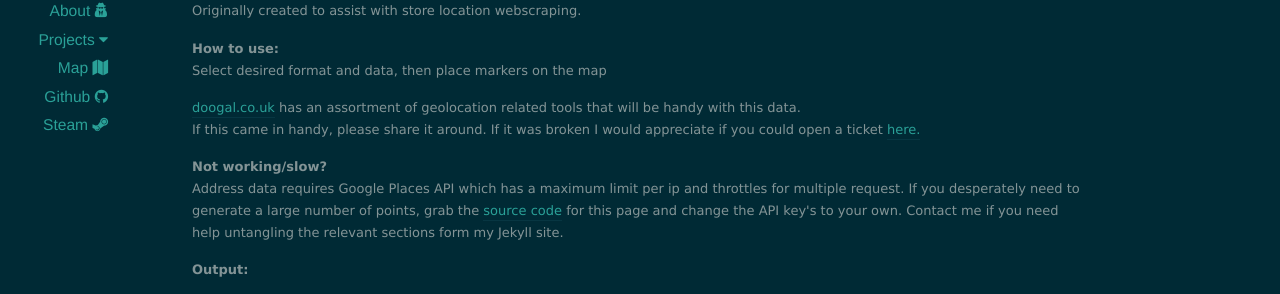
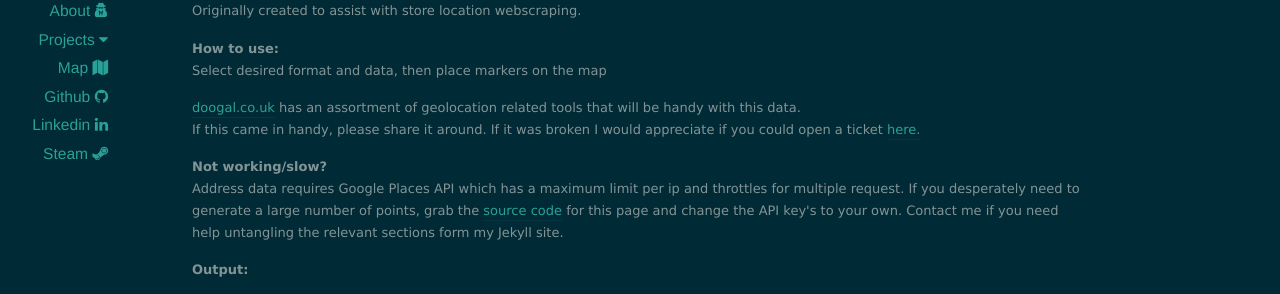
Before and after one commit to boarnoah/boarnoah.github.io, a Jekyll site: the page built from map/index.html, in a window 1280 px wide. Shown: the part 231-525 px from the top of the page. Built offline with Jekyll 4.4.1, drawn with Linux system fonts in a browser that asks for light colours.

Commit message:
Fixed links to point to folders. Added linkedin button.

```diff
--- a/_layouts/default.html
+++ b/_layouts/default.html
@@ -31,18 +31,19 @@
       <nav>
         <ul>
           <li><a href="/">Home <i class="fa fa-home"></i> </a></li>
-          <li><a href="/archives">Archive <i class="fa fa-archive"></i> </a></li>
-          <li><a href="/about">About <i class="fa fa-user-secret"></i> </a></li>
+          <li><a href="/archives/">Archive <i class="fa fa-archive"></i> </a></li>
+          <li><a href="/about/">About <i class="fa fa-user-secret"></i> </a></li>
           <!-- Dropdown sublist for invidiual projects-->
 		  <li id="projectDropDown"><a href="/projects">Projects <i class="fa fa-caret-down"></i></a>
 			<ul id="projectDropDownList">
-				<li><a href="/projects/emseers">Emseers</a></li>
-				<li><a href="/projects/art">Art & YouTube</a></li>
-				<li><a href="/projects/slam">SLAM Robot</a></li>
+				<li><a href="/projects/emseers/">Emseers</a></li>
+				<li><a href="/projects/art/">Art & YouTube</a></li>
+				<li><a href="/projects/slam/">SLAM Robot</a></li>
 			</ul>
 		  </li>
-		  <li><a href="/map">Map <i class="fa fa-map"></i> </a></li>
+		  <li><a href="/map/">Map <i class="fa fa-map"></i> </a></li>
 		  <li><a href="https://github.com/boarnoah/">Github <i class="fa fa-github"></i> </a></li>
+		  <li><a href="https://ca.linkedin.com/in/adipaw">Linkedin <i class="fa fa-linkedin"></i> </a></li>
 		  <li><a href="http://steamcommunity.com/id/boarnoah">Steam <i class="fa fa-steam"></i> </a></li>
         </ul>
       </nav>
--- a/assets/css/style.css
+++ b/assets/css/style.css
@@ -379,6 +379,10 @@
   content: "\f1b6";
 }
 
+.fa-linkedin:before{
+  content: "\f0e1";
+}
+
 .fa-map:before{
 	content: "\f279";
 }
--- a/map/index.html
+++ b/map/index.html
@@ -29,7 +29,7 @@
 <p><b>Output:</b></p>
 <div style="overflow:hidden;">
 	<div style="width: 75%;  float: left">
-		<textarea id="outputBox" ></textarea>
+		<textarea id="outputBox" readonly></textarea>
 	</div>
 	<div style="width: 25%; float: left">
 		<div id="formatBox">
```
